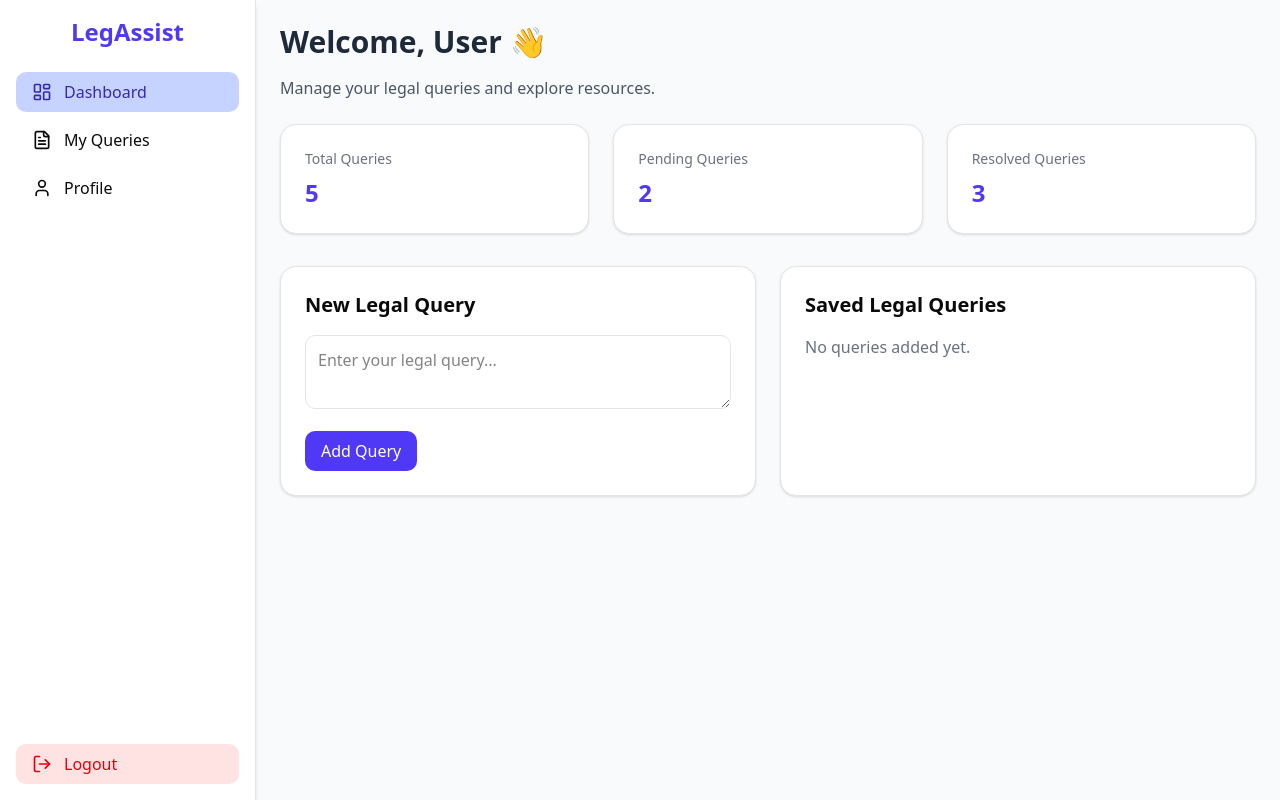
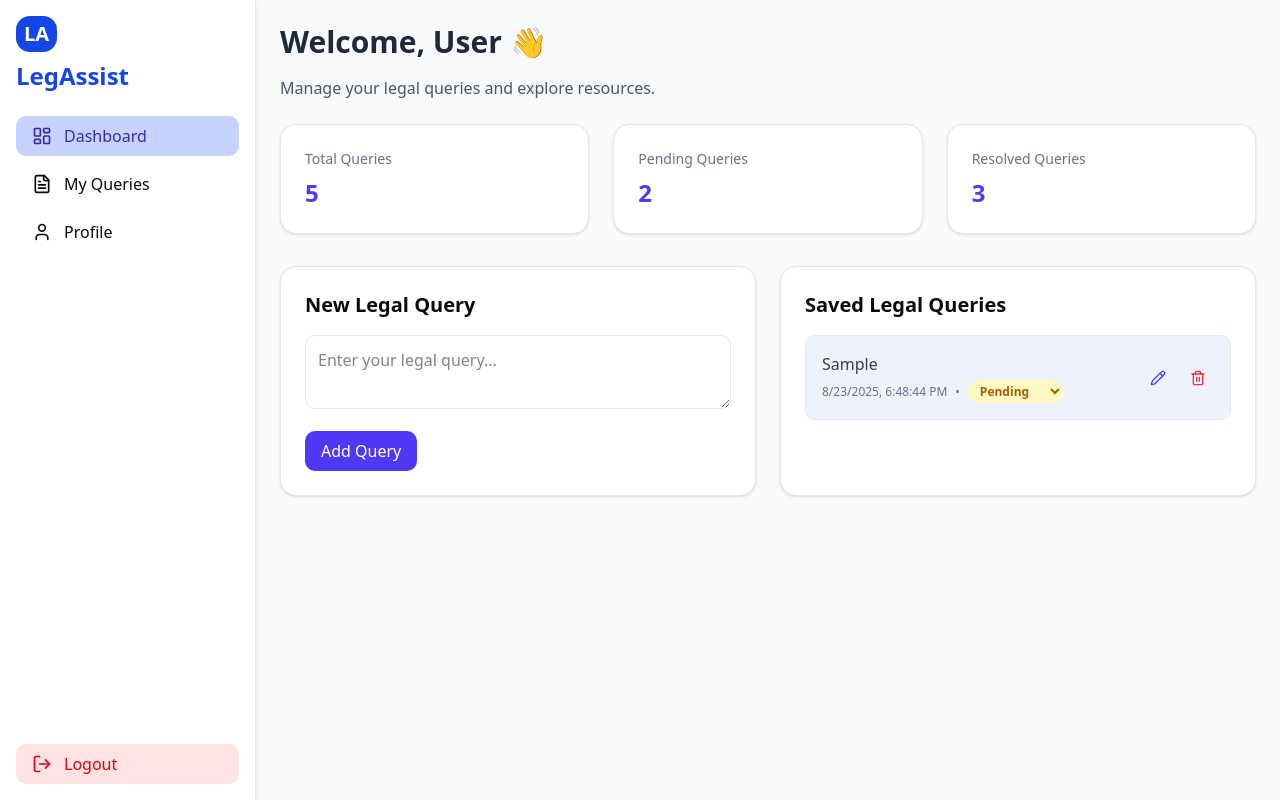
Before and after one commit to yash12990/legal-assist, a React (Vite) app: page /dashboard in a window 1280 px wide. Both pictures are taken after typing "Sample" into the empty fields and a click on the button "Add Query". Built offline with nearby package versions, Linux system fonts and the light colour scheme.

Commit message:
context management

```diff
--- a/src/components/query-form.tsx
+++ b/src/components/query-form.tsx
@@ -1,18 +1,15 @@
 import { useState } from "react";
+import { useDashboard } from "@/context/dashboardContext";
 
 const QueryForm = () => {
   const [query, setQuery] = useState("");
-  const [queries, setQueries] = useState<string[]>(
-    JSON.parse(localStorage.getItem("queries") || "[]")
-  );
+  const { addQuery } = useDashboard();
 
   const handleSubmit = (e: React.FormEvent) => {
     e.preventDefault();
-    if (!query.trim()) return;
-
-    const updatedQueries = [...queries, query];
-    setQueries(updatedQueries);
-    localStorage.setItem("queries", JSON.stringify(updatedQueries));
+    const trimmed = query.trim();
+    if (!trimmed) return;
+    addQuery(trimmed);
     setQuery("");
   };
 
--- a/src/components/query-list.tsx
+++ b/src/components/query-list.tsx
@@ -1,33 +1,23 @@
-import { useEffect, useState } from "react";
-
-export type Queries = {
-  date: string;
-  id: number;
-  status: string;
-  text: string;
-};
+import { useState } from "react";
+import { Pencil, Trash2 } from "lucide-react";
+import { useDashboard } from "@/context/dashboardContext";
 
 const QueryList = () => {
-  const [queries, setQueries] = useState<Queries[]>([]);
-  console.log("🚀 ~ QueryList ~ queries:", queries);
+  const { queries, editQuery, deleteQuery, updateStatus } = useDashboard();
+  const [editingId, setEditingId] = useState<string | null>(null);
+  const [editedText, setEditedText] = useState("");
 
-  // Fetch queries from localStorage whenever they change
-  const fetchQueries = () => {
-    const storedQueries = JSON.parse(localStorage.getItem("queries") || "[]");
-    setQueries(storedQueries);
+  const startEdit = (id: string, text: string) => {
+    setEditingId(id);
+    setEditedText(text);
   };
 
-  useEffect(() => {
-    fetchQueries();
-
-    // Listen for localStorage changes (useful if query added from another tab/component)
-    const handleStorageChange = () => fetchQueries();
-    window.addEventListener("storage", handleStorageChange);
-
-    return () => {
-      window.removeEventListener("storage", handleStorageChange);
-    };
-  }, []);
+  const saveEdit = (id: string) => {
+    const trimmed = editedText.trim();
+    if (trimmed) editQuery(id, trimmed);
+    setEditingId(null);
+    setEditedText("");
+  };
 
   return (
     <div className="bg-white p-6 rounded-2xl shadow-sm border">
@@ -36,13 +26,70 @@ const QueryList = () => {
       {queries.length === 0 ? (
         <p className="text-gray-500">No queries added yet.</p>
       ) : (
-        <ul className="space-y-2">
-          {queries.map((query, idx) => (
+        <ul className="space-y-3">
+          {queries.map((q) => (
             <li
-              key={query.id}
-              className="p-3 bg-indigo-50 rounded-lg border border-indigo-100"
+              key={q.id}
+              className="flex items-center justify-between p-4 bg-indigo-50 rounded-lg border border-indigo-100"
             >
-              {idx}. {query.text}
+              <div className="flex flex-col">
+                {editingId === q.id ? (
+                  <input
+                    value={editedText}
+                    onChange={(e) => setEditedText(e.target.value)}
+                    className="border rounded-md px-2 py-1 text-sm"
+                  />
+                ) : (
+                  <span className="text-gray-700 font-medium">{q.text}</span>
+                )}
+
+                <div className="text-xs text-gray-500 mt-1 flex items-center gap-2">
+                  <span>{q.date}</span>
+                  <span>•</span>
+                  <select
+                    value={q.status}
+                    onChange={(e) => updateStatus(q.id, e.target.value as any)}
+                    className={`px-2 py-0.5 rounded-full text-xs font-semibold ${
+                      q.status === "Resolved"
+                        ? "bg-green-100 text-green-700"
+                        : q.status === "In Review"
+                        ? "bg-blue-100 text-blue-700"
+                        : "bg-yellow-100 text-yellow-700"
+                    }`}
+                  >
+                    <option value="Pending">Pending</option>
+                    <option value="In Review">In Review</option>
+                    <option value="Resolved">Resolved</option>
+                  </select>
+                </div>
+              </div>
+
+              <div className="flex items-center gap-2">
+                {editingId === q.id ? (
+                  <button
+                    onClick={() => saveEdit(q.id)}
+                    className="px-3 py-1 text-xs rounded-lg bg-green-500 text-white hover:bg-green-600 transition"
+                  >
+                    Save
+                  </button>
+                ) : (
+                  <button
+                    onClick={() => startEdit(q.id, q.text)}
+                    className="p-2 text-indigo-600 hover:bg-indigo-100 rounded-full transition"
+                    aria-label="Edit"
+                  >
+                    <Pencil size={16} />
+                  </button>
+                )}
+
+                <button
+                  onClick={() => deleteQuery(q.id)}
+                  className="p-2 text-red-500 hover:bg-red-100 rounded-full transition"
+                  aria-label="Delete"
+                >
+                  <Trash2 size={16} />
+                </button>
+              </div>
             </li>
           ))}
         </ul>
--- a/src/components/sidebar.tsx
+++ b/src/components/sidebar.tsx
@@ -1,6 +1,7 @@
 import { NavLink, useNavigate } from "react-router-dom";
 import { useAuth } from "@/context/AuthContext";
 import { LogOut, LayoutDashboard, FileText, User } from "lucide-react";
+import Logo from "./logo";
 
 const Sidebar = () => {
   const { logout } = useAuth();
@@ -16,9 +17,10 @@ const Sidebar = () => {
 
   return (
     <aside className="bg-white shadow-md h-screen w-64 flex flex-col fixed left-0 top-0 p-4 border-r">
-      <h2 className="text-2xl font-bold text-indigo-600 mb-6 text-center">
-        LegAssist
-      </h2>
+      <div className="flex flex-col gap-y-2">
+        <Logo className="w-fit" />
+        <h2 className="text-2xl font-bold text-blue-700 mb-6">LegAssist</h2>
+      </div>
 
       <nav className="flex-1 space-y-2">
         <NavLink
--- /dev/null
+++ b/src/context/dashboardContext.tsx
@@ -0,0 +1,119 @@
+import {
+  createContext,
+  useState,
+  useEffect,
+  type ReactNode,
+  useContext,
+} from "react";
+
+export type QueryStatus = "Pending" | "In Review" | "Resolved";
+
+export type Query = {
+  date: string;
+  id: string;
+  status: QueryStatus;
+  text: string;
+};
+
+export type DashboardContextType = {
+  queries: Query[];
+  addQuery: (text: string) => void;
+  editQuery: (id: string, newText: string) => void;
+  deleteQuery: (id: string) => void;
+  updateStatus: (id: string, status: QueryStatus) => void;
+  clearAll: () => void; // handy for testing/reset
+};
+
+const STORAGE_KEY = "queries";
+
+const DashboardContext = createContext<DashboardContextType | undefined>(
+  undefined
+);
+
+export const useDashboard = () => {
+  const ctx = useContext(DashboardContext);
+  if (!ctx)
+    throw new Error("useDashboard must be used within DashboardProvider");
+  return ctx;
+};
+
+// Safely parse JSON + migrate any legacy formats
+function readQueriesFromStorage(): Query[] {
+  try {
+    const raw = localStorage.getItem(STORAGE_KEY);
+    if (!raw) return [];
+    const parsed = JSON.parse(raw);
+
+    if (!Array.isArray(parsed)) return [];
+
+    // If previous implementation stored plain strings, migrate them
+    if (parsed.length > 0 && typeof parsed[0] === "string") {
+      const now = Date.now();
+      return (parsed as string[]).map((text, i) => ({
+        id: `${now}-${i}`,
+        text,
+        status: "Pending" as const,
+        date: new Date().toLocaleString(),
+      }));
+    }
+
+    // Assume it's already the correct shape
+    return parsed as Query[];
+  } catch {
+    return [];
+  }
+}
+
+export const DashboardProvider = ({ children }: { children: ReactNode }) => {
+  // ✅ Initialize from localStorage BEFORE first render (prevents wipe)
+  const [queries, setQueries] = useState<Query[]>(() =>
+    readQueriesFromStorage()
+  );
+
+  // ✅ Persist any updates
+  useEffect(() => {
+    localStorage.setItem(STORAGE_KEY, JSON.stringify(queries));
+  }, [queries]);
+
+  const addQuery = (text: string) => {
+    const newQuery: Query = {
+      id: Date.now().toString(),
+      date: new Date().toLocaleString(),
+      status: "Pending",
+      text,
+    };
+    // Prepend so newest shows first (feel free to change order)
+    setQueries((prev) => [newQuery, ...prev]);
+  };
+
+  const editQuery = (id: string, newText: string) => {
+    setQueries((prev) =>
+      prev.map((q) => (q.id === id ? { ...q, text: newText } : q))
+    );
+  };
+
+  const deleteQuery = (id: string) => {
+    setQueries((prev) => prev.filter((q) => q.id !== id));
+  };
+
+  const updateStatus = (id: string, status: QueryStatus) => {
+    setQueries((prev) => prev.map((q) => (q.id === id ? { ...q, status } : q)));
+  };
+
+  const clearAll = () => setQueries([]);
+
+  return (
+    <DashboardContext.Provider
+      value={{
+        queries,
+        addQuery,
+        editQuery,
+        deleteQuery,
+        updateStatus,
+        clearAll,
+      }}
+    >
+      {children}
+    </DashboardContext.Provider>
+  );
+};
--- a/src/pages/dashboard.tsx
+++ b/src/pages/dashboard.tsx
@@ -3,12 +3,14 @@ import QueryList from "@/components/query-list";
 import Sidebar from "@/components/sidebar";
 import StatsCard from "@/components/stats-card";
 import { useAuth } from "@/context/AuthContext";
+import { DashboardProvider } from "@/context/dashboardContext";
 
 const Dashboard = () => {
   const { user } = useAuth();
 
   return (
     <div className="flex">
+      <DashboardProvider>
         <Sidebar />
 
         <main className="flex-1 ml-64 p-6 bg-gray-50 min-h-screen">
@@ -32,6 +34,7 @@ const Dashboard = () => {
             <QueryList />
           </div>
         </main>
+      </DashboardProvider>
     </div>
   );
 };
```
Lines whose indentation alone changed are shown as unchanged.
